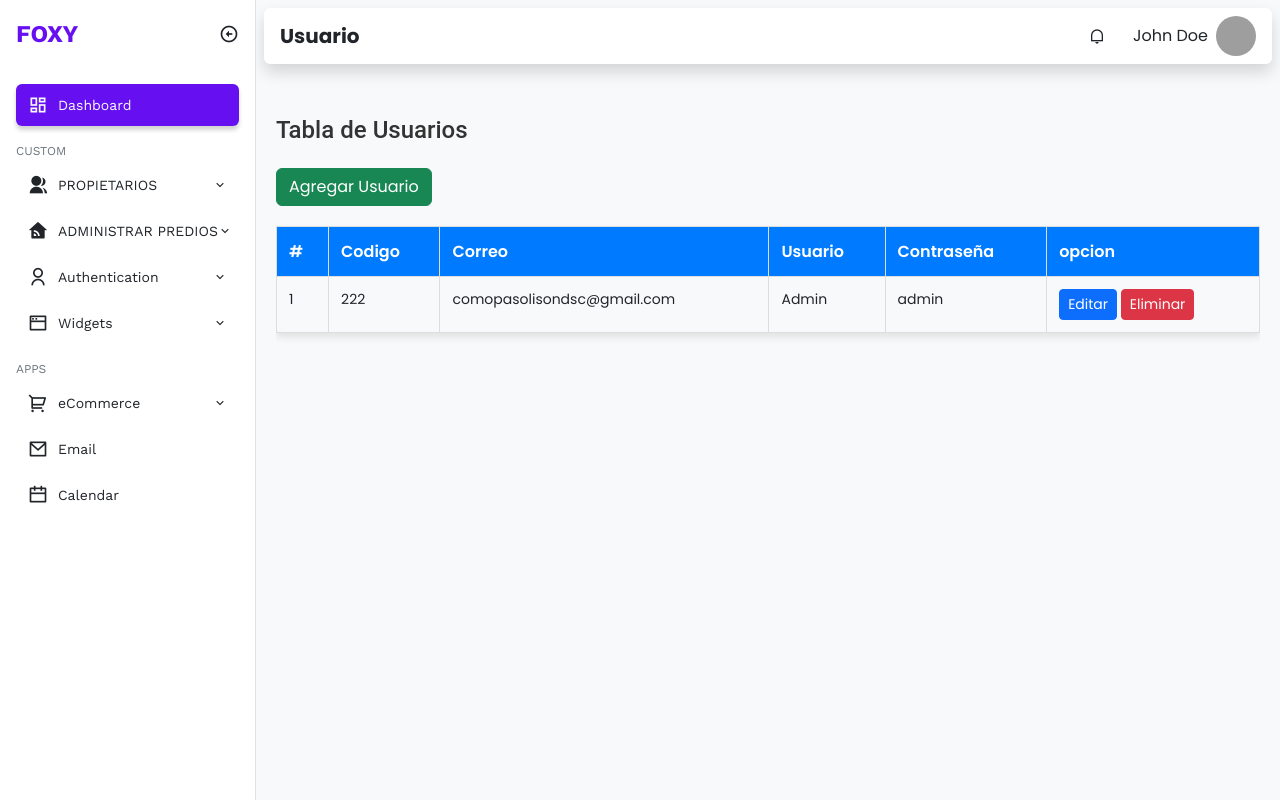
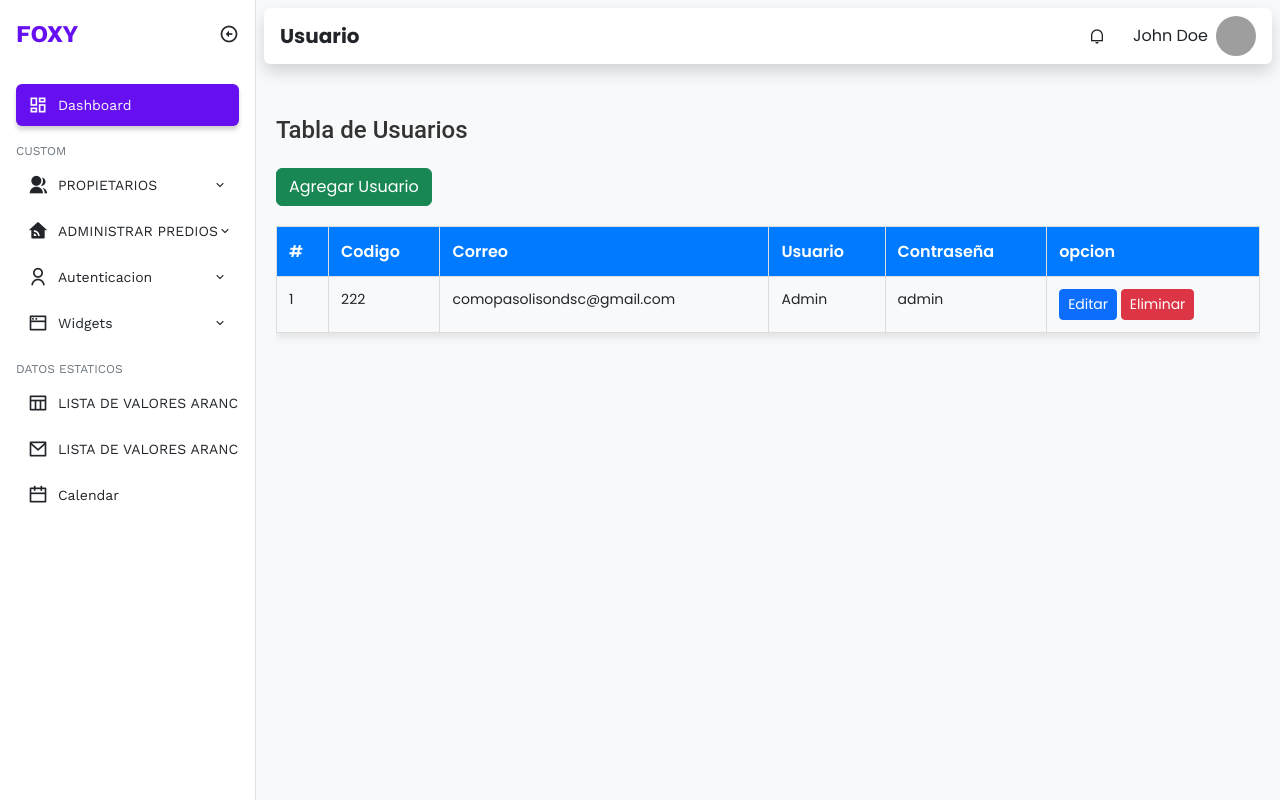
Before and after one commit to lisonds/predios, a PHP site: page /vista/user.php in a window 1280 px wide. Run offline with PHP 8.4, Linux system fonts and the light colour scheme; data comes from the database, SQL or seed files in the repository; some libraries are stand-ins or nearby versions; grey boxes are pictures that could not be loaded.

```diff
--- a/vista/template/header.php
+++ b/vista/template/header.php
@@ -134,7 +134,7 @@
             <li class="sidebar-menu-item has-dropdown">
                 <a href="#">
                     <i class="ri-user-line sidebar-menu-item-icon"></i>
-                    Authentication
+                    Autenticacion
                     <i class="ri-arrow-down-s-line sidebar-menu-item-accordion ms-auto"></i>
                 </a>
                 <ul class="sidebar-dropdown-menu">
@@ -165,27 +165,28 @@
                     </li>
                 </ul>
             </li>
-            <li class="sidebar-menu-divider mt-3 mb-1 text-uppercase">Apps</li>
+            <li class="sidebar-menu-divider mt-3 mb-1 text-uppercase">DATOS ESTATICOS</li>
             <li class="sidebar-menu-item has-dropdown">
                 <a href="#">
-                    <i class="ri-shopping-cart-2-line sidebar-menu-item-icon"></i>
-                    eCommerce
+
+                    <i class="ri-table-line sidebar-menu-item-icon"></i>
+                    LISTA DE VALORES ARANCELARIOS DE TERRENOS RUSTICOS
                     <i class="ri-arrow-down-s-line sidebar-menu-item-accordion ms-auto"></i>
                 </a>
                 <ul class="sidebar-dropdown-menu">
                     <li class="sidebar-dropdown-menu-item">
                         <a href="#">
-                            Shop
+                            tierras aptas para cultivo limpio
                         </a>
                     </li>
                     <li class="sidebar-dropdown-menu-item">
                         <a href="#">
-                            Checkout
+                            tierras aptas para cultivo permanente
                         </a>
                     </li>
                     <li class="sidebar-dropdown-menu-item">
                         <a href="#">
-                            Details
+                            Tierras aptas para Pastos
                         </a>
                     </li>
                     <li class="sidebar-dropdown-menu-item">
@@ -198,7 +199,7 @@
             <li class="sidebar-menu-item">
                 <a href="#">
                     <i class="ri-mail-line sidebar-menu-item-icon"></i>
-                    Email
+                    LISTA DE VALORES ARANCELARIOS DE EIDFICACIONES
                 </a>
             </li>
             <li class="sidebar-menu-item">
```
